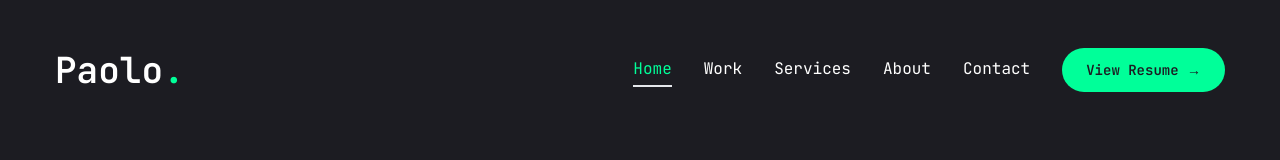
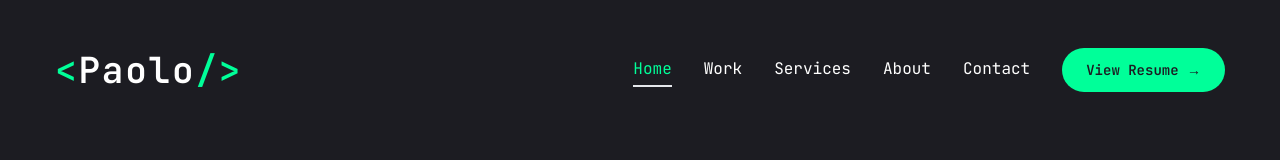
Before and after one commit to paolo-arroyo/portfolio, a Next.js app: page / in a window 1280 px wide. Shown: the top 160 px of the page. Built offline with nearby package versions, Linux system fonts and the light colour scheme.

Commit message:
update: header and site logo

```diff
--- a/src/components/Header.tsx
+++ b/src/components/Header.tsx
@@ -14,7 +14,11 @@ const Header = ({ className }: HeaderProps) => {
 
         {/* Site Logo */}
         <Link href="/">
-          <h1 className="text-4xl font-semibold">Paolo<span className="text-accent">.</span></h1>
+          <h1 className="text-4xl font-semibold tracking-wider text-accent">
+            &lt;
+            <span className="text-white">Paolo</span>
+            /&gt;
+          </h1>
         </Link>
 
         {/* Desktop Navigation */}
```
